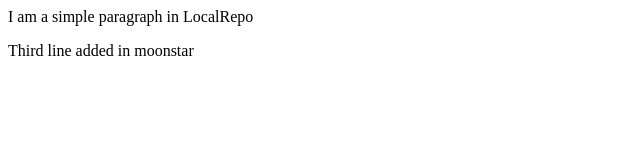
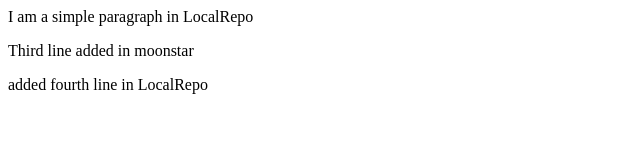
Before and after one commit to GadaveNisha/localrepo2, a plain HTML site: page index.html in a window 1280 px wide. Shown: the whole page, without its empty margins (0-640 px from the left). Drawn offline with Linux system fonts and the light colour scheme.

Commit message:
added forth line moonstar

```diff
--- a/index.html
+++ b/index.html
@@ -1,2 +1,3 @@
 <p> I am a simple paragraph in LocalRepo </p>
 <p> Third line added in moonstar</p>
+<p> added fourth line in LocalRepo</p>
```
